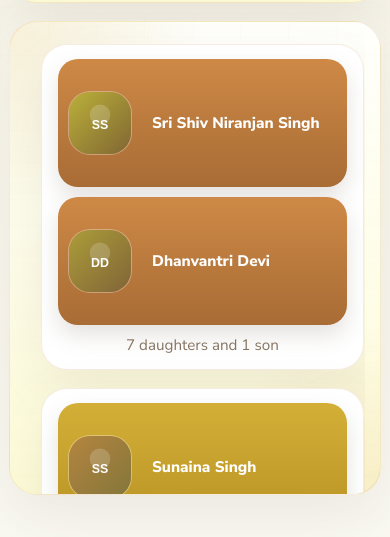
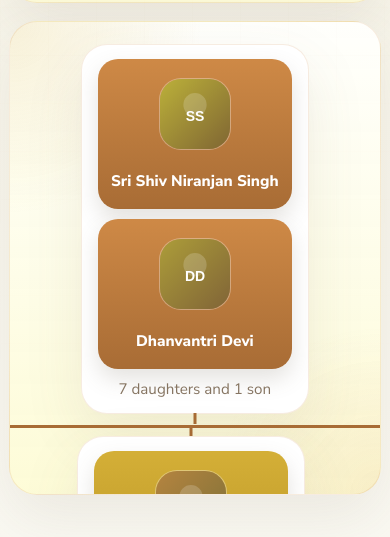
Before and after one commit to AbhijaatVS/Family-Tree, a Next.js app: page / in a window 390 px wide. Shown: the part 377-914 px from the top of the page. Built offline with nearby package versions, Linux system fonts and the light colour scheme; no server answers.

Commit message:
fixed for mobile

```diff
--- a/src/app/globals.css
+++ b/src/app/globals.css
@@ -686,46 +686,4 @@ main {
     padding: 16px 16px 20px;
   }
 
-  .graph-card {
-    min-width: min(100%, 340px);
-    width: 100%;
-  }
-
-  .graph-members {
-    grid-template-columns: 1fr;
-  }
-
-  .graph-member {
-    min-height: 128px;
-    grid-template-columns: 76px 1fr;
-    justify-items: start;
-    text-align: left;
-  }
-
-  .graph-member-photoWrap {
-    width: 64px;
-    height: 64px;
-  }
-
-  .graph-children {
-    flex-direction: column;
-    align-items: stretch;
-    padding-top: 18px;
-  }
-
-  .graph-children::before,
-  .graph-children > .tree-subtree::before,
-  .graph-children > .tree-subtree::after,
-  .tree-subtree > .graph-card::after {
-    display: none;
-  }
-
-  .tree-subtree {
-    width: 100%;
-    align-items: stretch;
-  }
-
-  .graph-card {
-    width: 100%;
-  }
 }
```
Also changed, not shown: next-env.d.ts.
